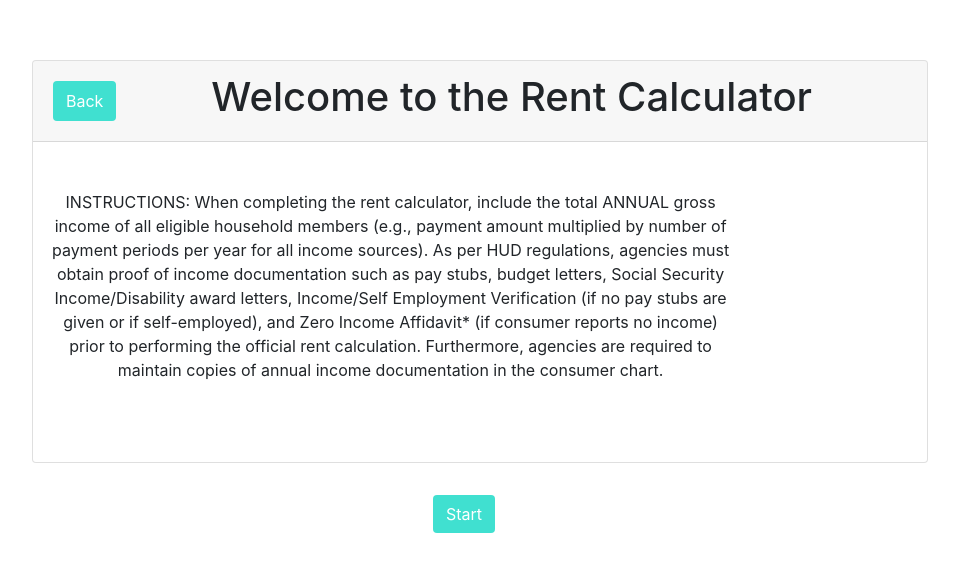
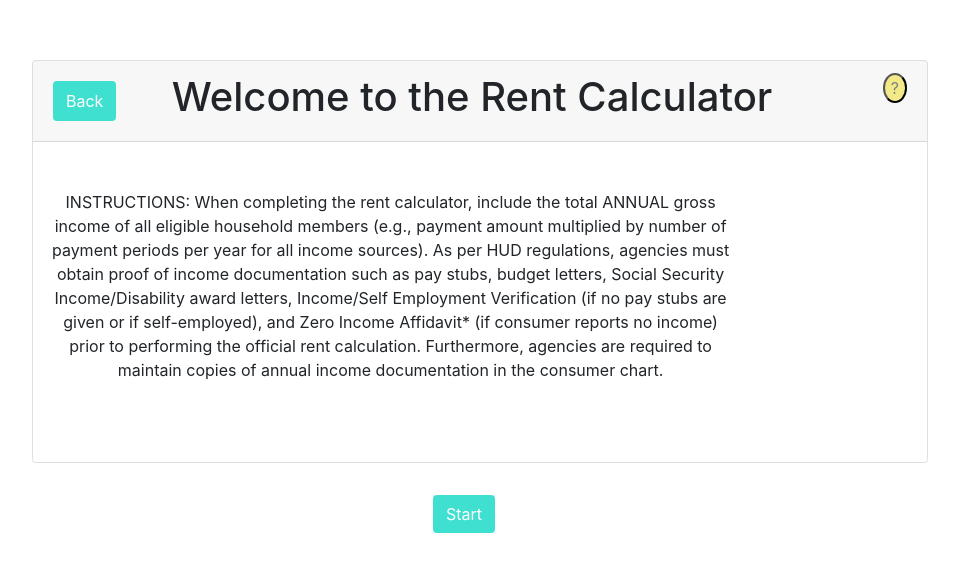
Before and after one commit to J-ah1/Housing-Rent-Calculator, a React (Create React App) app in the folder Client/: page /rentcalc/1 in a window 1280 px wide. Shown: the part 140-712 px from the top of the page, without its empty margins (160-1119 px from the left). Built offline with nearby package versions, Linux system fonts and the light colour scheme.

Commit message:
icon for rentcalculator

```diff
--- a/Client/public/index.html
+++ b/Client/public/index.html
@@ -22,7 +22,7 @@
       work correctly both with client-side routing and a non-root public URL.
       Learn how to configure a non-root public URL by running `npm run build`.
     -->
-    <title>HOWPA Rent Calc</title>
+    <title>HOPWA Rent Calc</title>
   </head>
   <body>
     <noscript>You need to enable JavaScript to run this app.</noscript>
@@ -37,5 +37,8 @@
       To begin the development, run `npm start` or `yarn start`.
       To create a production bundle, use `npm run build` or `yarn build`.
     -->
+      <script src="https://code.jquery.com/jquery-3.2.1.slim.min.js" integrity="sha384-KJ3o2DKtIkvYIK3UENzmM7KCkRr/rE9/Qpg6aAZGJwFDMVNA/GpGFF93hXpG5KkN" crossorigin="anonymous"></script>
+      <script src="https://cdnjs.cloudflare.com/ajax/libs/popper.js/1.12.9/umd/popper.min.js" integrity="sha384-ApNbgh9B+Y1QKtv3Rn7W3mgPxhU9K/ScQsAP7hUibX39j7fakFPskvXusvfa0b4Q" crossorigin="anonymous"></script>
+      <script src="https://maxcdn.bootstrapcdn.com/bootstrap/4.0.0/js/bootstrap.min.js" integrity="sha384-JZR6Spejh4U02d8jOt6vLEHfe/JQGiRRSQQxSfFWpi1MquVdAyjUar5+76PVCmYl" crossorigin="anonymous"></script>
   </body>
 </html>
--- a/Client/src/Components/RentCalculator.js
+++ b/Client/src/Components/RentCalculator.js
@@ -32,6 +32,7 @@ class RentCalculator extends Component {
         this.setState({
             id: this.props.match.params.id
         })
+        window.$('[data-toggle="popover"]').popover();
     }
 
     clickedBack = (e) =>{
--- a/Client/src/Components/RentCalculator0.js
+++ b/Client/src/Components/RentCalculator0.js
@@ -7,6 +7,9 @@ export default function RentCalculator0(props){
                     <button className="btn text-white mt-2" type = "button" onClick = {props.backHandler} >Back</button>
                     <h1>Welcome to the Rent Calculator </h1>
                     <span></span>
+                    <div >
+                        <button type="button" className="rent-calc-help" data-toggle="popover" title="Calculation Explanation" data-content="Calculation Notes" data-trigger="hover" >?</button>
+                    </div>
                 </div>
 
                 <div id="rent-calc-intro-description">
--- a/Client/src/Components/RentCalculator1.js
+++ b/Client/src/Components/RentCalculator1.js
@@ -34,7 +34,11 @@ export default function RentCalculator1(props){
     let count = -1;
 
     return(
+
         <div className="rent-calc-container" align="center">
+            <div >
+                <button type="button" className="rent-calc-help" data-toggle="popover" title="Calculation Explanation" data-content="Calculation Notes" data-trigger="hover" >?</button>
+            </div>
                 {/* Here is where you add the contents of what will be displayed to screen */}
                 {/* <button type = "button" onClick = { props.logOffHandler} style={{float : 'right', paddingRight : '5px'}}>Sign Out</button> */}
 
@@ -57,6 +61,7 @@ export default function RentCalculator1(props){
                             <p className="rent-calc-label">{results[0].label}</p>
                             <input className="rounded" value={props.total1} readOnly/>
                         </div>
+
                         <div  className="rent-calc-question-container">
                             <p className="rent-calc-label">{results[1].label}</p>
                             <input className="rounded" value={props.total2} readOnly/>
--- a/Client/src/Styles/Calculator.css
+++ b/Client/src/Styles/Calculator.css
@@ -37,7 +37,6 @@ table, thead > tr > th, tbody > tr > td, tfoot > tr > td {
 #rent-calc-intro-description > p{
     padding: 1em;
 }
-
 
 .rent-calc-container{
     margin-top: 5vh;
@@ -113,3 +112,16 @@ table, thead > tr > th, tbody > tr > td, tfoot > tr > td {
 .rent-calc-result-container > div > p{
     text-align: left;
 }
+
+.popover{
+    background: #F2E988;
+}
+.popover-header{
+    background: #F2E988;
+}
+
+.rent-calc-help{
+    background: #F2E988;
+    border-radius: 50%;
+    color: gray;
+}
```
